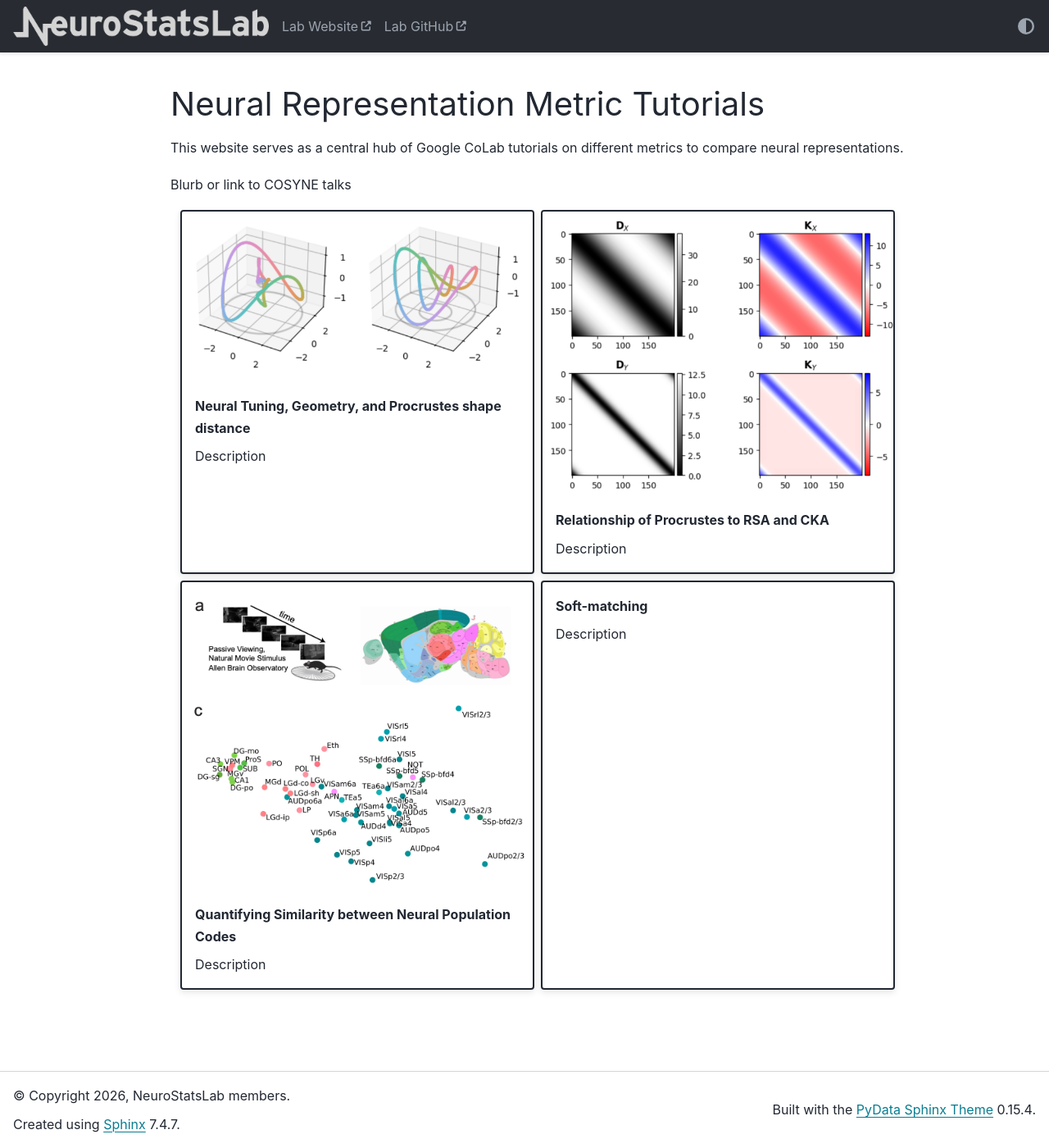
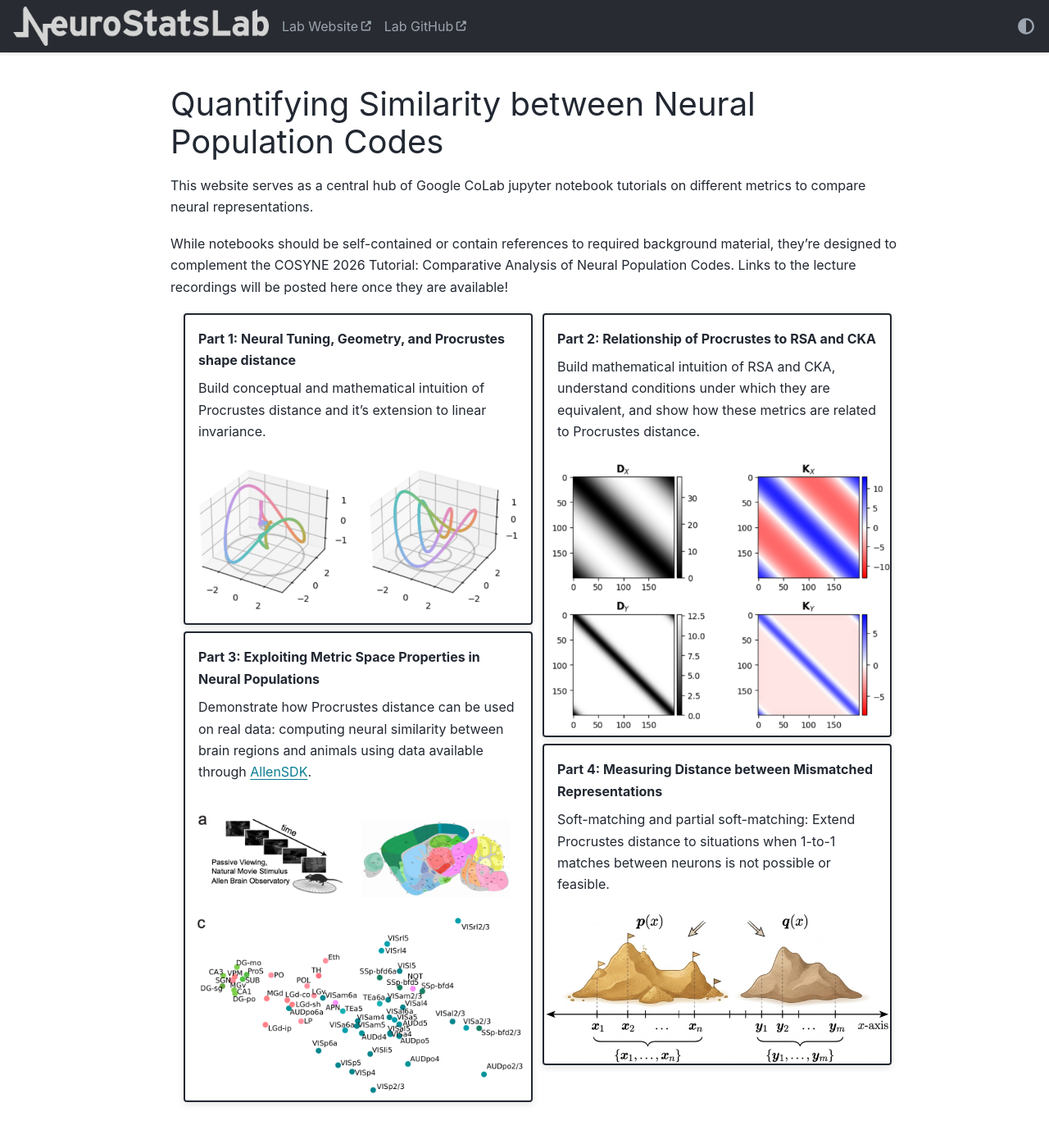
Before and after one commit to neurostatslab/neural-representation-metric-tutorials, a Sphinx documentation site: the page built from docs/index.md, in a window 1280 px wide and 1400 px high. Shown: the whole window at 82% size. Built offline with Sphinx 7.4.7 and the PyData theme 0.15.4, drawn with Linux system fonts in a browser that asks for light colours.

Commit message:
update descriptions and links

````diff
--- a/docs/index.md
+++ b/docs/index.md
@@ -1,46 +1,59 @@
-# Neural Representation Metric Tutorials
-This website serves as a central hub of Google CoLab tutorials on different metrics to compare neural representations.
+# Quantifying Similarity between Neural Population Codes
+This website serves as a central hub of Google CoLab jupyter notebook tutorials on different metrics to compare neural representations.
 
-Blurb or link to COSYNE talks
+While notebooks should be self-contained or contain references to required background material, they're designed to complement the COSYNE 2026 Tutorial: Comparative Analysis of Neural Population Codes. Links to the lecture recordings will be posted here once they are available!
 
-::::{grid} 2
+::::::{grid} 2
+:gutter: 1
+
+:::::{grid-item}
+
+::::{grid} 1
 :gutter: 2
 
-:::{grid-item-card} Neural Tuning, Geometry, and Procrustes shape distance
-:img-top: _static/procrustes.png
-:img-alt:
-:link: https://colab.research.google.com/drive/1CIedRa_bYUgLh4pOXBClVPaVYKf0NGW6?usp=sharing
+:::{grid-item-card} Part 1: Neural Tuning, Geometry, and Procrustes shape distance
+:img-bottom: _static/procrustes.png
+:link: https://colab.research.google.com/drive/1jy5d0gqR9-DKFpQcQiCjI0_F12DhODy0?usp=sharing
 :class-card: sd-border-2
 
-Description
+Build conceptual and mathematical intuition of Procrustes distance and it's extension to linear invariance.
 :::
 
-:::{grid-item-card} Relationship of Procrustes to RSA and CKA
-:img-top: _static/RSA_CKA.png
-:img-alt:
-:link: https://colab.research.google.com/drive/1OQVSccAibwDn5t6lxgnglxQy4Mgbgacf?usp=sharing
+:::{grid-item-card} Part 3: Exploiting Metric Space Properties in Neural Populations
+:img-bottom: _static/allen_procrustes.png
+:link: https://colab.research.google.com/drive/1fAhi1_JlbxaBJXnTReNvthW2KcJ9j2qb?usp=sharing
 :class-card: sd-border-2
 
-Description
+Demonstrate how Procrustes distance can be used on real data: computing neural similarity between brain regions and animals using data available through [AllenSDK](https://allensdk.readthedocs.io/en/latest/visual_coding_neuropixels.html).
 :::
 
-:::{grid-item-card} Quantifying Similarity between Neural Population Codes
-:img-top: _static/allen_procrustes.png
-:img-alt:
-:link: https://colab.research.google.com/drive/1YPaywZao5FVN4RwY6BMC8DaK2sAKjPC3?usp=sharing
+::::
+
+:::::
+
+:::::{grid-item}
+
+::::{grid} 1
+:gutter: 2
+
+:::{grid-item-card} Part 2: Relationship of Procrustes to RSA and CKA
+:img-bottom: _static/RSA_CKA.png
+:link: https://colab.research.google.com/drive/1WIAN5jDCTGU8KaRga2jwu4LcCo6AmVw9?usp=sharing
 :class-card: sd-border-2
 
-Description
+Build mathematical intuition of RSA and CKA, understand conditions under which they are equivalent, and show how these metrics are related to Procrustes distance.
 :::
 
-:::{grid-item-card} Soft-matching
-:img-alt:
-:class-img-top: sd-avatar-lg
+:::{grid-item-card} Part 4: Measuring Distance between Mismatched Representations
+:img-bottom: _static/soft_matching.png
+:link: https://colab.research.google.com/drive/1hksgmS67mqLr3V4_H0faNcv75FuqHnMS?usp=sharing
 :class-card: sd-border-2
 
-Description
+Soft-matching and partial soft-matching: Extend Procrustes distance to situations when 1-to-1 matches between neurons is not possible or feasible.
 :::
 ::::
+:::::
+::::::
 
 ```{toctree}
 :maxdepth: 2
````
Also changed, not shown: docs/_static/soft_matching.png (added).
